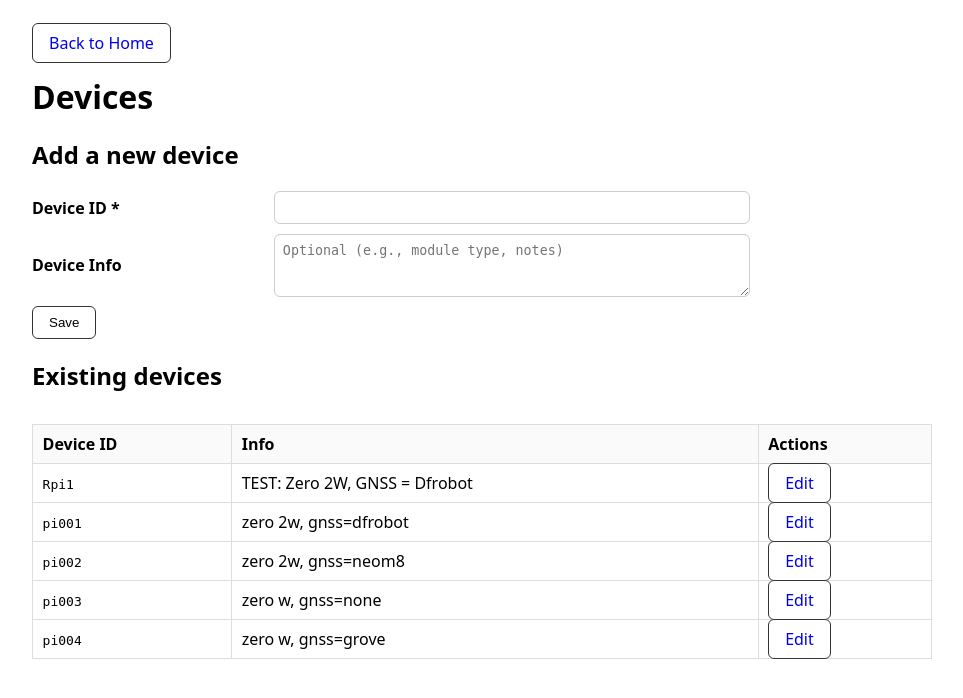
After one commit to Mattshanevdberg/Enduro_Tracker_WebApp, a Flask app: page /devices/ in a window 1280 px wide. The commit adds this page. Shown: the top 698 px of the page, without its empty margins (0-963 px from the left). Run offline with Flask 3, Linux system fonts and the light colour scheme.

Commit message:
Added device management pages and integrated them into the main application.
Changes to be committed:
	modified:   enduro_tracker.db
	modified:   src/api/ingest.py
	modified:   src/main.py
	new file:   src/web/devices.py
	new file:   templates/device_edit.html
	new file:   templates/devices.html
	modified:   templates/home.html

```diff
--- a/src/api/ingest.py
+++ b/src/api/ingest.py
@@ -40,7 +40,8 @@ from src.db.models import SessionLocal, init_db, IngestRaw
 # from src.db.models import Point   # enable when parsing points now
 
 
-# bp instantiates a Flask Blueprint, which is a reusable bundle of routes, error handlers, etc. for modular apps. The variable bp holds that blueprint so you can register routes on it and later attach it to the main app.
+# bp instantiates a Flask Blueprint, which is a reusable bundle of routes, error handlers, etc. for modular apps.
+# The variable bp holds that blueprint so you can register routes on it and later attach it to the main app.
 # "ingest" is the blueprint’s name—used internally (e.g., for endpoint names or URL building).
 # __name__ tells Flask where this blueprint comes from so it can locate templates/static files relative to the module if needed.
 # url_prefix="/api/v1" makes every route defined on the blueprint automatically live under /api/v1 when the blueprint is registered.
@@ -50,7 +51,8 @@ bp = Blueprint("ingest", __name__, url_prefix="/api/v1")
 # Initialize DB at import/load time (safe if called multiple times)
 init_db()
 
-# @bp.route("/upload", methods=["POST"]) decorator registers the upload function as the handler for the POST /api/v1/upload route (the bp blueprint supplies the /api/v1 prefix). Without that decorator, Flask wouldn’t know to call upload() for incoming requests.
+# @bp.route("/upload", methods=["POST"]) decorator registers the upload function as the handler for the POST /api/v1/upload route
+# (the bp blueprint supplies the /api/v1 prefix). Without that decorator, Flask wouldn’t know to call upload() for incoming requests.
 @bp.route("/upload", methods=["POST"])
 def upload():
     """
--- a/src/main.py
+++ b/src/main.py
@@ -19,6 +19,7 @@ from flask_cors import CORS
 from src.api.ingest import bp as ingest_bp
 from src.web.home import bp_home
 from src.web.riders import bp_riders
+from src.web.devices import bp_devices
 
 # regular imports
 import yaml
@@ -57,6 +58,7 @@ def create_app():
     app.register_blueprint(ingest_bp) # "/api/v1/upload" endpoint for data ingestion from trackers
     app.register_blueprint(bp_home) # "/" home page
     app.register_blueprint(bp_riders) # "/riders/new" rider management pages
+    app.register_blueprint(bp_devices)  # /devices device management pages
     return app
 
 # For `flask run`
--- /dev/null
+++ b/src/web/devices.py
@@ -0,0 +1,141 @@
+"""
+Devices management: create and edit Device rows.
+
+- GET  /devices/           -> list devices + create form
+- POST /devices/           -> create new device (custom primary key 'id')
+- GET  /devices/<id>/edit  -> edit page for device_info
+- POST /devices/<id>/edit  -> save edits
+
+Notes
+-----
+* We keep 'id' immutable after creation to avoid breaking references.
+* Minimal validation: require non-empty id, length <= 64, and uniqueness.
+"""
+
+from flask import Blueprint, request, render_template, redirect, url_for
+from sqlalchemy.exc import SQLAlchemyError, IntegrityError
+
+from src.db.models import SessionLocal, Device
+
+bp_devices = Blueprint("devices", __name__, url_prefix="/devices")
+
+MAX_ID_LEN = 64
+
+def _list_devices(session):
+    return session.query(Device).order_by(Device.id.asc()).all()
+
+@bp_devices.route("/", methods=["GET", "POST"])
+def devices_index():
+    """
+    GET: show create form + devices table
+    POST: create device with custom primary key 'id' and optional 'device_info'
+    """
+    session = SessionLocal()
+    message = None
+    is_ok = None
+
+    try:
+        if request.method == "POST":
+            device_id = (request.form.get("id") or "").strip()
+            device_info = (request.form.get("device_info") or "").strip() or None
+
+            # Validation
+            errs = []
+            if not device_id:
+                errs.append("Device ID is required.")
+            if len(device_id) > MAX_ID_LEN:
+                errs.append(f"Device ID must be <= {MAX_ID_LEN} characters.")
+
+            if errs:
+                devices = _list_devices(session)
+                return render_template(
+                    "devices.html",
+                    devices=devices,
+                    message=" ".join(errs),
+                    success=False,
+                    form={"id": device_id, "device_info": device_info},
+                ), 400
+
+            # Create and commit
+            d = Device(id=device_id, device_info=device_info)
+            session.add(d)
+            session.commit()
+            message = f"✅ Device '{device_id}' created."
+            is_ok = True
+
+        # GET or after successful POST: show list
+        devices = _list_devices(session)
+        return render_template(
+            "devices.html",
+            devices=devices,
+            message=message,
+            success=is_ok,
+            form={"id": "", "device_info": ""},
+        )
+    except IntegrityError:
+        session.rollback()
+        devices = _list_devices(session)
+        return render_template(
+            "devices.html",
+            devices=devices,
+            message="A device with that ID already exists.",
+            success=False,
+            form={"id": "", "device_info": ""},
+        ), 400
+    except SQLAlchemyError as e:
+        session.rollback()
+        devices = _list_devices(session)
+        return render_template(
+            "devices.html",
+            devices=devices,
+            message=f"DB error: {e}",
+            success=False,
+            form={"id": "", "device_info": ""},
+        ), 500
+    finally:
+        session.close()
+
+@bp_devices.route("/<device_id>/edit", methods=["GET", "POST"])
+def device_edit(device_id: str):
+    """
+    Edit a device's device_info. Primary key 'id' is read-only here.
+    """
+    session = SessionLocal()
+    try:
+        dev = session.query(Device).get(device_id)
+        if not dev:
+            return render_template(
+                "device_edit.html",
+                device=None,
+                message=f"Device '{device_id}' not found.",
+                success=False,
+            ), 404
+
+        if request.method == "POST":
+            device_info = (request.form.get("device_info") or "").strip() or None
+            dev.device_info = device_info
+            session.commit()
+            return render_template(
+                "device_edit.html",
+                device=dev,
+                message="✅ Saved.",
+                success=True,
+            )
+
+        # GET edit form
+        return render_template(
+            "device_edit.html",
+            device=dev,
+            message=None,
+            success=None,
+        )
+    except SQLAlchemyError as e:
+        session.rollback()
+        return render_template(
+            "device_edit.html",
+            device=None,
+            message=f"DB error: {e}",
+            success=False,
+        ), 500
+    finally:
+        session.close()
--- /dev/null
+++ b/templates/devices.html
@@ -0,0 +1,69 @@
+<!doctype html>
+<html lang="en">
+  <head>
+    <meta charset="utf-8" />
+    <title>Devices</title>
+    <meta name="viewport" content="width=device-width, initial-scale=1" />
+    <style>
+      body { font-family: system-ui, sans-serif; margin: 2rem; }
+      h1 { margin-bottom: .5rem; }
+      .msg { margin: .5rem 0 1rem; padding: .6rem .8rem; border-radius: 6px; }
+      .ok { border:1px solid #28a745; background:#e8f5ea; }
+      .err{ border:1px solid #dc3545; background:#fdecee; }
+      form .grid { display:grid; grid-template-columns: 1fr 2fr; gap:.6rem .8rem; align-items:center; max-width:700px;}
+      label { font-weight:600; }
+      input, textarea { padding:.5rem; border:1px solid #ccc; border-radius:6px; width:100%; }
+      .actions { grid-column:1/-1; display:flex; gap:.6rem; }
+      .btn { padding:.5rem 1rem; border:1px solid #333; border-radius:6px; background:#fff; text-decoration:none; cursor:pointer; }
+      .btn:hover { background:#f3f3f3; }
+      table { margin-top:2rem; border-collapse: collapse; width:100%; max-width:900px; }
+      th, td { border:1px solid #ddd; padding:.5rem .6rem; text-align:left; }
+      th { background:#fafafa; }
+      .topnav { margin-bottom: 1rem; }
+    </style>
+  </head>
+  <body>
+    <div class="topnav">
+      <a class="btn" href="{{ url_for('home.home_page') }}">Back to Home</a>
+    </div>
+
+    <h1>Devices</h1>
+
+    {% if message is not none %}
+      <div class="msg {{ 'ok' if success else 'err' }}">{{ message }}</div>
+    {% endif %}
+
+    <h2>Add a new device</h2>
+    <form method="post" action="{{ url_for('devices.devices_index') }}">
+      <div class="grid">
+        <label for="id">Device ID *</label>
+        <input id="id" name="id" maxlength="64" value="{{ form.id }}"/>
+
+        <label for="device_info">Device Info</label>
+        <textarea id="device_info" name="device_info" rows="3" placeholder="Optional (e.g., module type, notes)">{{ form.device_info }}</textarea>
+
+        <div class="actions">
+          <button class="btn" type="submit">Save</button>
+        </div>
+      </div>
+    </form>
+
+    <h2>Existing devices</h2>
+    <table>
+      <thead>
+        <tr><th>Device ID</th><th>Info</th><th>Actions</th></tr>
+      </thead>
+      <tbody>
+        {% for d in devices %}
+          <tr>
+            <td><code>{{ d.id }}</code></td>
+            <td style="white-space:pre-wrap">{{ d.device_info or '' }}</td>
+            <td><a class="btn" href="{{ url_for('devices.device_edit', device_id=d.id) }}">Edit</a></td>
+          </tr>
+        {% else %}
+          <tr><td colspan="3">No devices yet.</td></tr>
+        {% endfor %}
+      </tbody>
+    </table>
+  </body>
+</html>
--- a/templates/home.html
+++ b/templates/home.html
@@ -19,6 +19,7 @@
     </header>
     <div class="stack">
       <a class="btn" href="{{ url_for('riders.rider_form') }}">Input Rider Details</a>
+      <a class="btn" href="{{ url_for('devices.devices_index') }}">Manage Devices</a>
       <!-- Add more navigation buttons here later -->
     </div>
   </body>
```
Also changed, not shown: templates/device_edit.html (added, +43 -0 lines), enduro_tracker.db.
